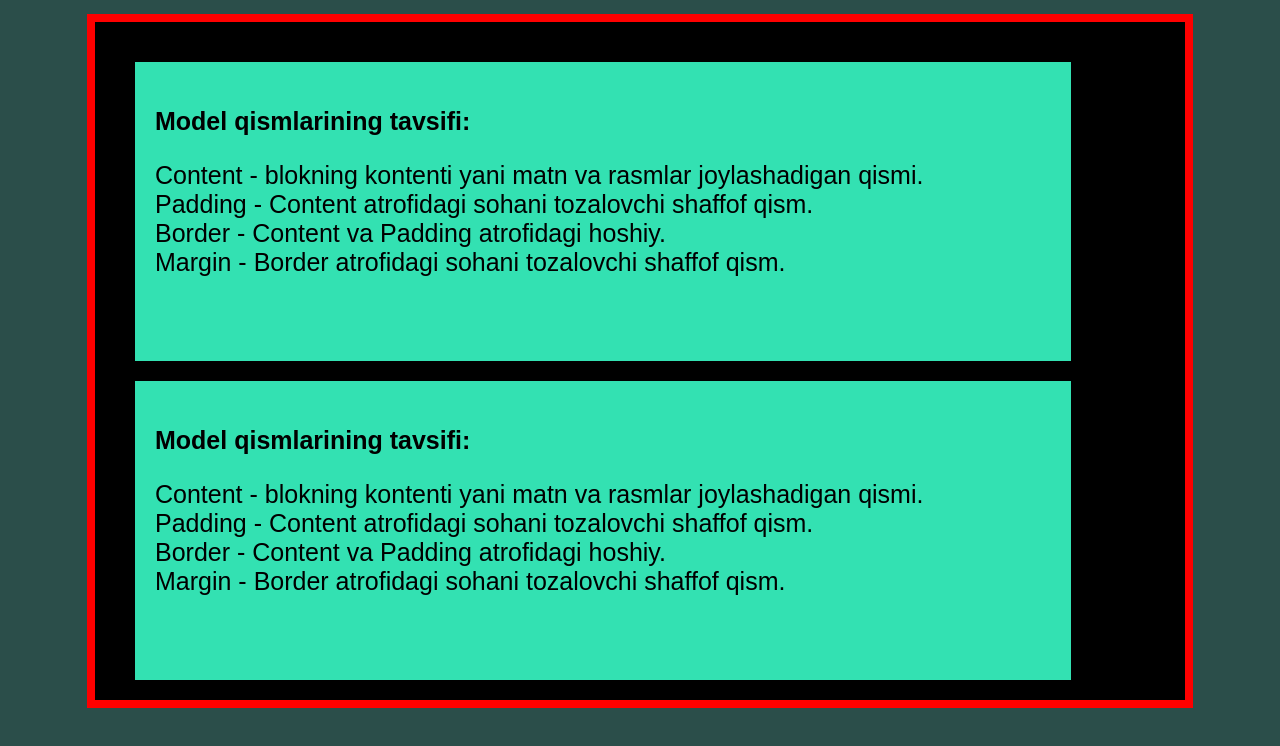
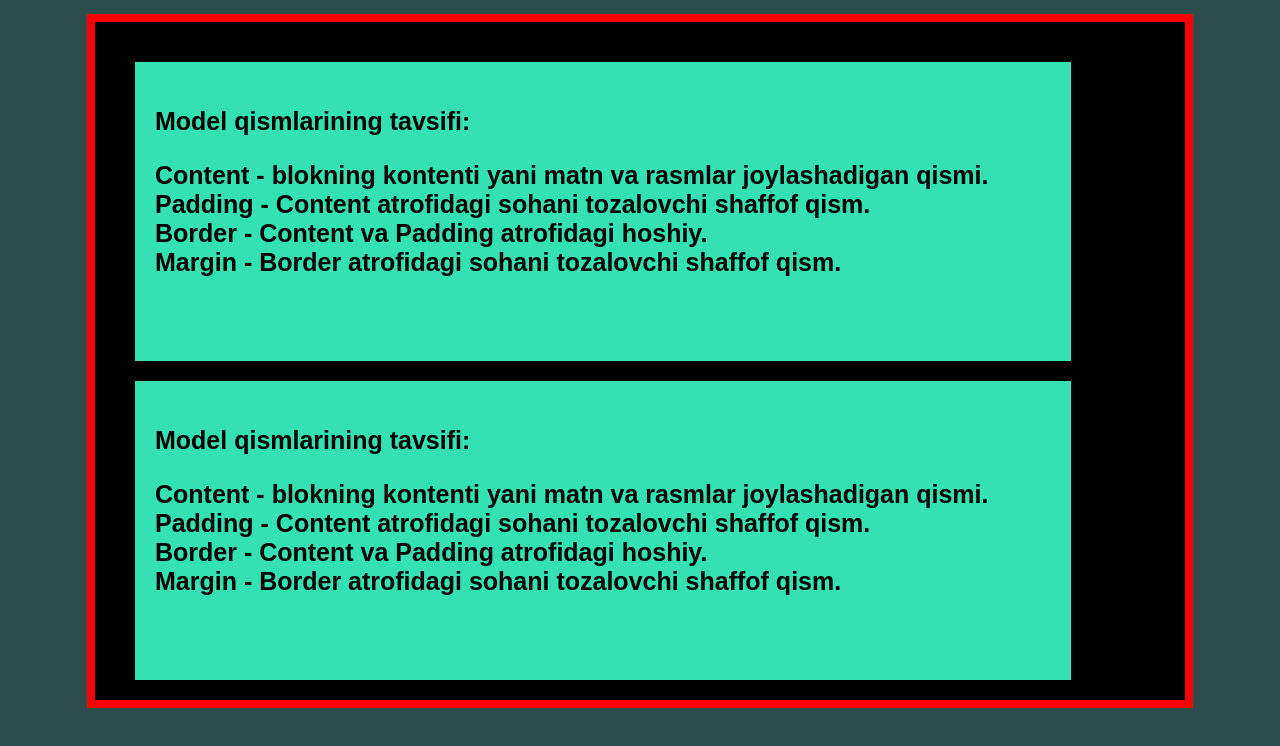
Before and after one commit to Erok12345/h2, a plain HTML site: page index.html in a window 1280 px wide. Shown: the part 128-874 px from the top of the page. Drawn offline with Linux system fonts and the light colour scheme.

Commit message:
Update index.html

```diff
--- a/index.html
+++ b/index.html
@@ -15,20 +15,20 @@
     <div class="text">
       <p><strong>Model qismlarining tavsifi:</strong></p>
       <p>
-        Content - blokning kontenti yani matn va rasmlar joylashadigan qismi. <br>
+        <b>Content - blokning kontenti yani matn va rasmlar joylashadigan qismi. <br>
         Padding - Content atrofidagi sohani tozalovchi shaffof qism. <br>
         Border - Content va Padding atrofidagi hoshiy. <br>
-        Margin - Border atrofidagi sohani tozalovchi shaffof qism.
+        Margin - Border atrofidagi sohani tozalovchi shaffof qism.</b>
       </p>
     </div>
 
     <div class="text">
       <p><strong>Model qismlarining tavsifi:</strong></p>
       <p>
-        Content - blokning kontenti yani matn va rasmlar joylashadigan qismi. <br>
+        <b>Content - blokning kontenti yani matn va rasmlar joylashadigan qismi. <br>
         Padding - Content atrofidagi sohani tozalovchi shaffof qism. <br>
         Border - Content va Padding atrofidagi hoshiy. <br>
-        Margin - Border atrofidagi sohani tozalovchi shaffof qism.
+        Margin - Border atrofidagi sohani tozalovchi shaffof qism.</b>
       </p>
     </div>
   </div>
```
